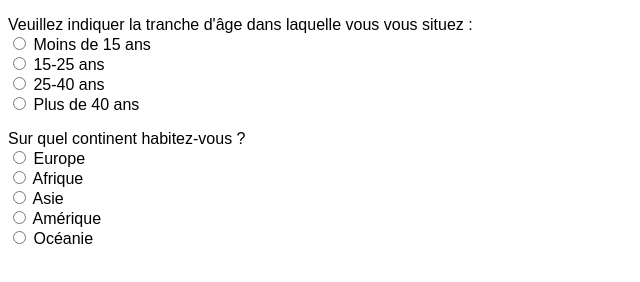
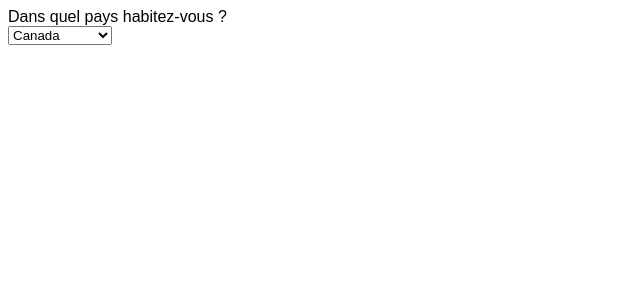
Before and after one commit to RodrigueCalimia/cours-les-formulaires, a plain HTML site: page index.html in a window 1280 px wide. Shown: the whole page, without its empty margins (0-640 px from the left). Drawn offline with Linux system fonts and the light colour scheme.

Commit message:
liste déroulante

```diff
--- a/index.html
+++ b/index.html
@@ -8,21 +8,13 @@
     </head>
     <body>
         <form method="get" action="">
-            <p>
-                Veuillez indiquer la tranche d'âge dans laquelle vous vous situez :<br>
-                <input type="radio" name="age" value="moins15" id="moins15"> <label for="moins15">Moins de 15 ans</label><br>
-                <input type="radio" name="age" value="medium15-25" id="medium15-25"> <label for="medium15-25">15-25 ans</label><br>
-                <input type="radio" name="age" value="medium25-40" id="medium25-40"> <label for="medium25-40">25-40 ans</label><br>
-                <input type="radio" name="age" value="plus40" id="plus40"> <label for="plus40">Plus de 40 ans</label>
-            </p>
-            <p>
-                Sur quel continent habitez-vous ?<br>
-                <input type="radio" name="continent" value="europe" id="europe"> <label for="europe">Europe</label><br>
-                <input type="radio" name="continent" value="afrique" id="afrique"> <label for="afrique">Afrique</label><br>
-                <input type="radio" name="continent" value="asie" id="asie"> <label for="asie">Asie</label><br>
-                <input type="radio" name="continent" value="amerique" id="amerique"> <label for="amerique">Amérique</label><br>
-                <input type="radio" name="continent" value="oceanie" id="oceanie"> <label for="oceanie">Océanie</label>
-            </p>
+            <label for="pays">Dans quel pays habitez-vous ?</label><br>
+            <select name="pays" id="pays">
+                <option value="espagne">Espagne</option>
+                <option value="royaume-uni">Royaume-Uni</option>
+                <option value="canada" selected>Canada</option>
+                <option value="japon">Japon</option>
+            </select>
         </form>
     </body>
 </html>
```
